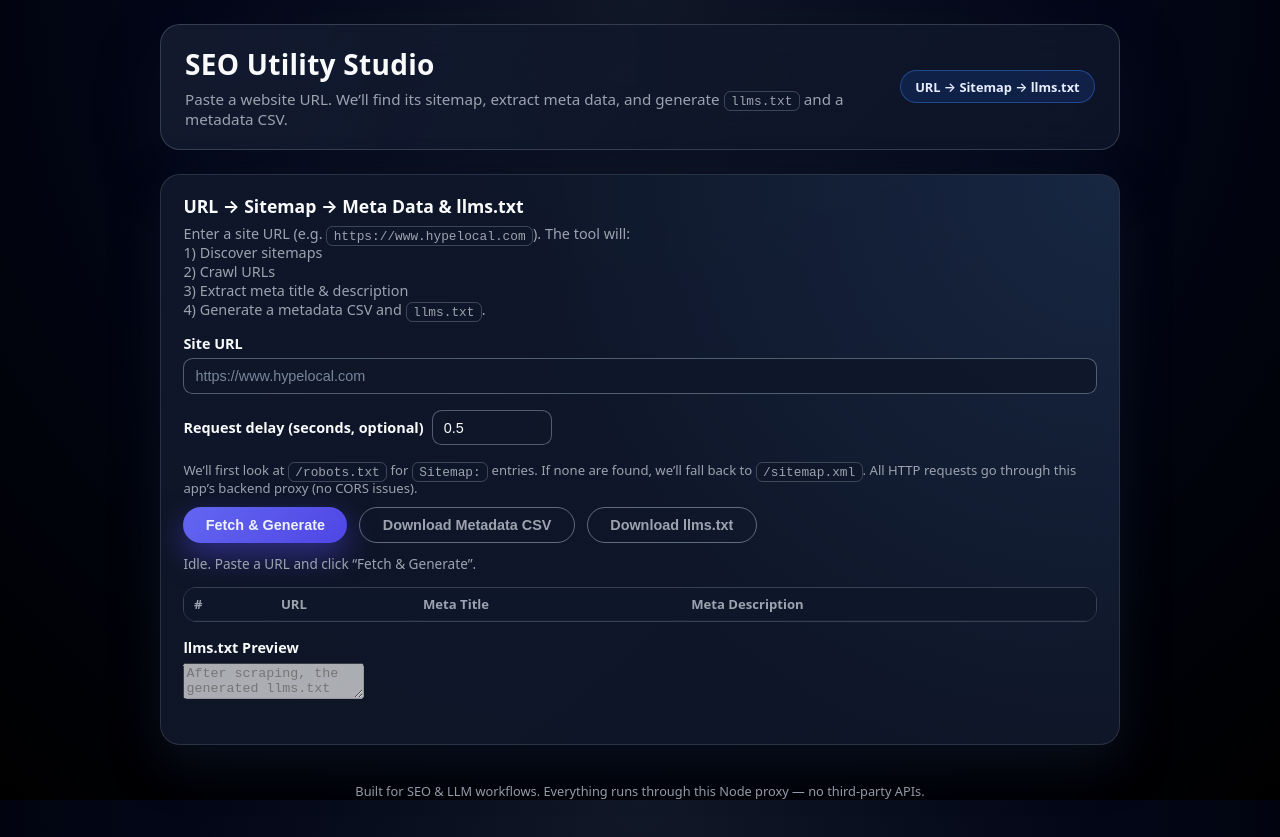
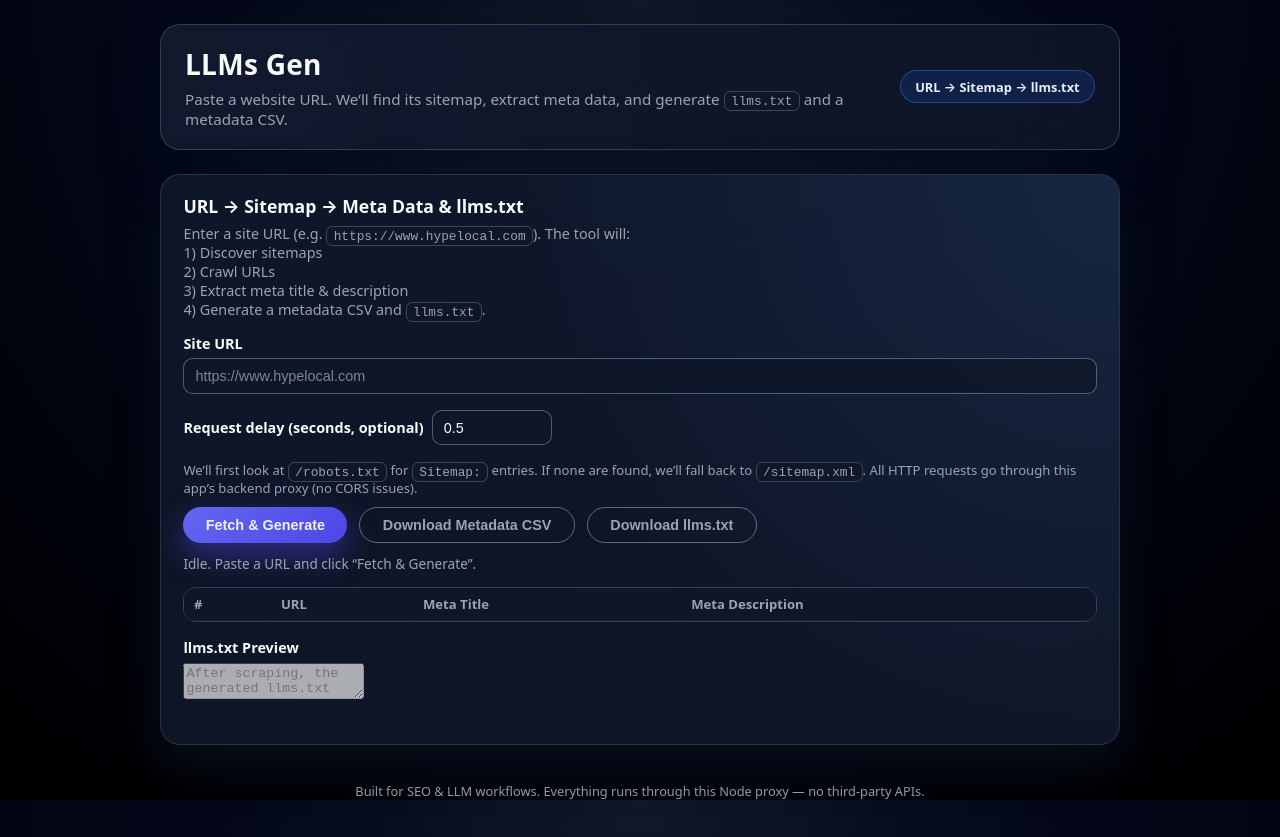
Before and after one commit to arashikhypelocal/llmsgen, a website: page public/index.html in a window 1280 px wide. Drawn offline with Linux system fonts and the light colour scheme.

Commit message:
Update index.html

```diff
--- a/public/index.html
+++ b/public/index.html
@@ -11,7 +11,7 @@
     <header class="app-header">
       <div class="app-header-inner">
         <div>
-          <h1 class="app-title">SEO Utility Studio</h1>
+          <h1 class="app-title">LLMs Gen</h1>
           <p class="app-subtitle">
             Paste a website URL. We’ll find its sitemap, extract meta data, and generate
             <code class="inline">llms.txt</code> and a metadata CSV.
```
